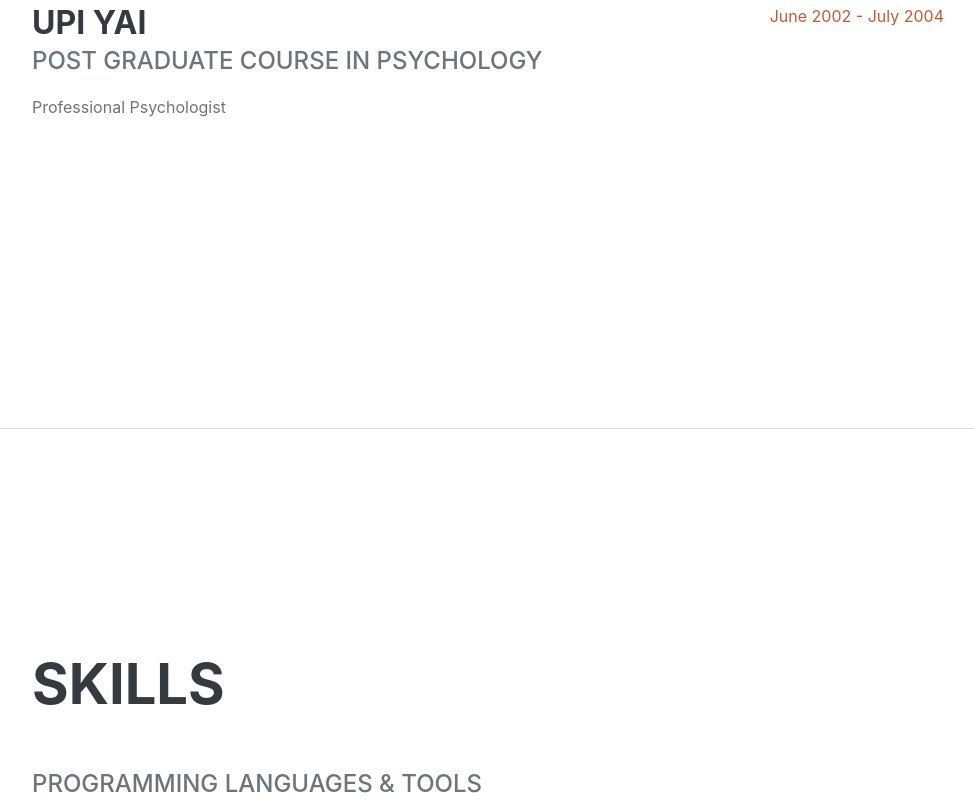
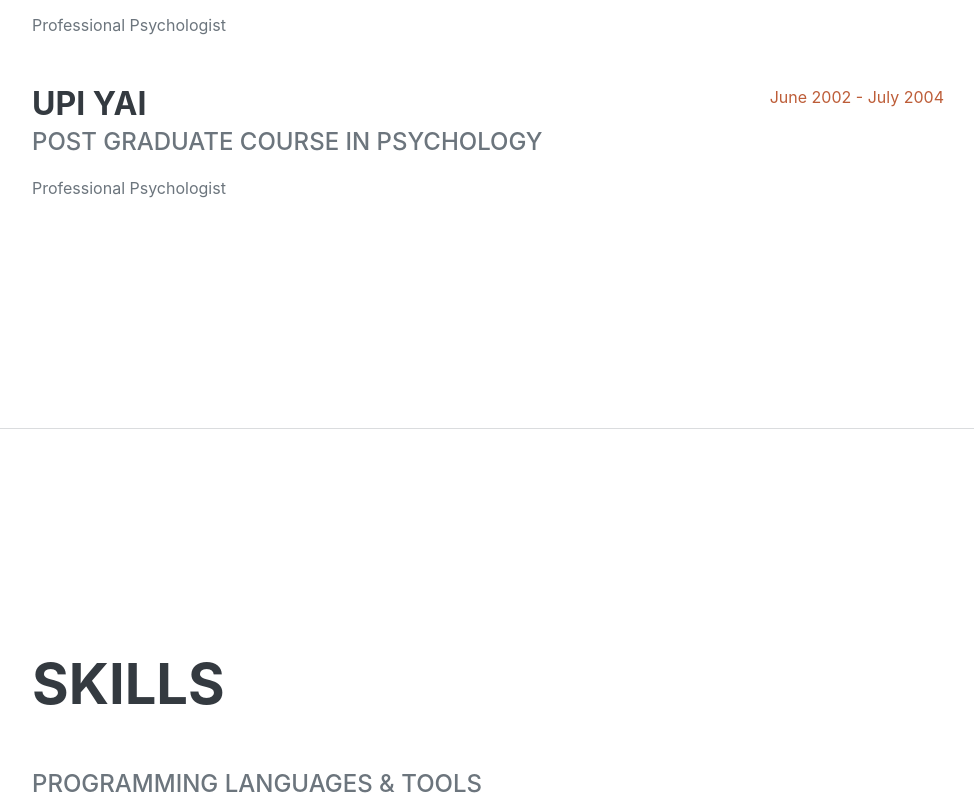
Before and after one commit to aribowoabdurrahman/resume, a website: page index.html in a window 1280 px wide. Shown: the part 1975-2782 px from the top of the page, without its empty margins (288-1262 px from the left). Drawn offline with nearby package versions, Linux system fonts and the light colour scheme; a web font is replaced by a local one.

Commit message:
Update index.html

```diff
--- a/index.html
+++ b/index.html
@@ -100,6 +100,7 @@
             <section class="resume-section" id="education">
                 <div class="resume-section-content">
                     <h2 class="mb-5">Education</h2>
+
                     <div class="d-flex flex-column flex-md-row justify-content-between mb-5">
                          <div class="flex-grow-1">
                             <h3 class="mb-0">UPI YAI </h3>
@@ -108,10 +109,18 @@
 
                         </div>
                         <div class="flex-shrink-0"><span class="text-primary">June 2002 - July 2004</span></div>
+                     </div>
+                           <!-- UI-->
+             <div class="d-flex flex-column flex-md-row justify-content-between mb-5">
+                         <div class="flex-grow-1">
+                            <h3 class="mb-0">UPI YAI </h3>
+                            <div class="subheading mb-3">Post Graduate Course in Psychology</div>
+                            <div>Professional Psychologist</div>
 
+                        </div>
+                        <div class="flex-shrink-0"><span class="text-primary">June 2002 - July 2004</span></div>
+                     </div>
 
-
-                    </div>
                 </div>
             </section>
             <hr class="m-0" />
```
